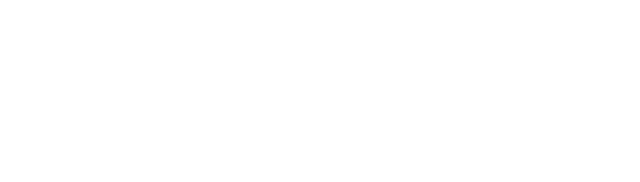
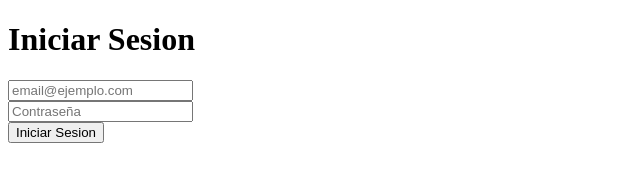
Before and after one commit to Bielis08/Inicio-de-sesion, a plain HTML site: page index.html in a window 1280 px wide. Shown: the whole page, without its empty margins (0-640 px from the left). Drawn offline with Linux system fonts and the light colour scheme.

Commit message:
html acabado

```diff
--- a/index.html
+++ b/index.html
@@ -6,6 +6,21 @@
     <title>Iniciar Sesion</title>
 </head>
 <body>
-
+    <div class="containeriniciosesion">
+        <div class="tituloiniciarsesion">
+            <h1>Iniciar Sesion</h1>
+        </div>
+        <div class="containerinput">
+            <div class="email">
+                <input type="email" name="email" value="" placeholder="email@ejemplo.com">
+            </div>
+            <div class="contraseña">
+                <input type="password" name="contraseña" value="" placeholder="Contraseña">
+            </div>
+        </div>
+        <div class="containerbotoniniciosesion">
+            <button>Iniciar Sesion</button>
+        </div>
+    </div>
 </body>
 </html>
```
